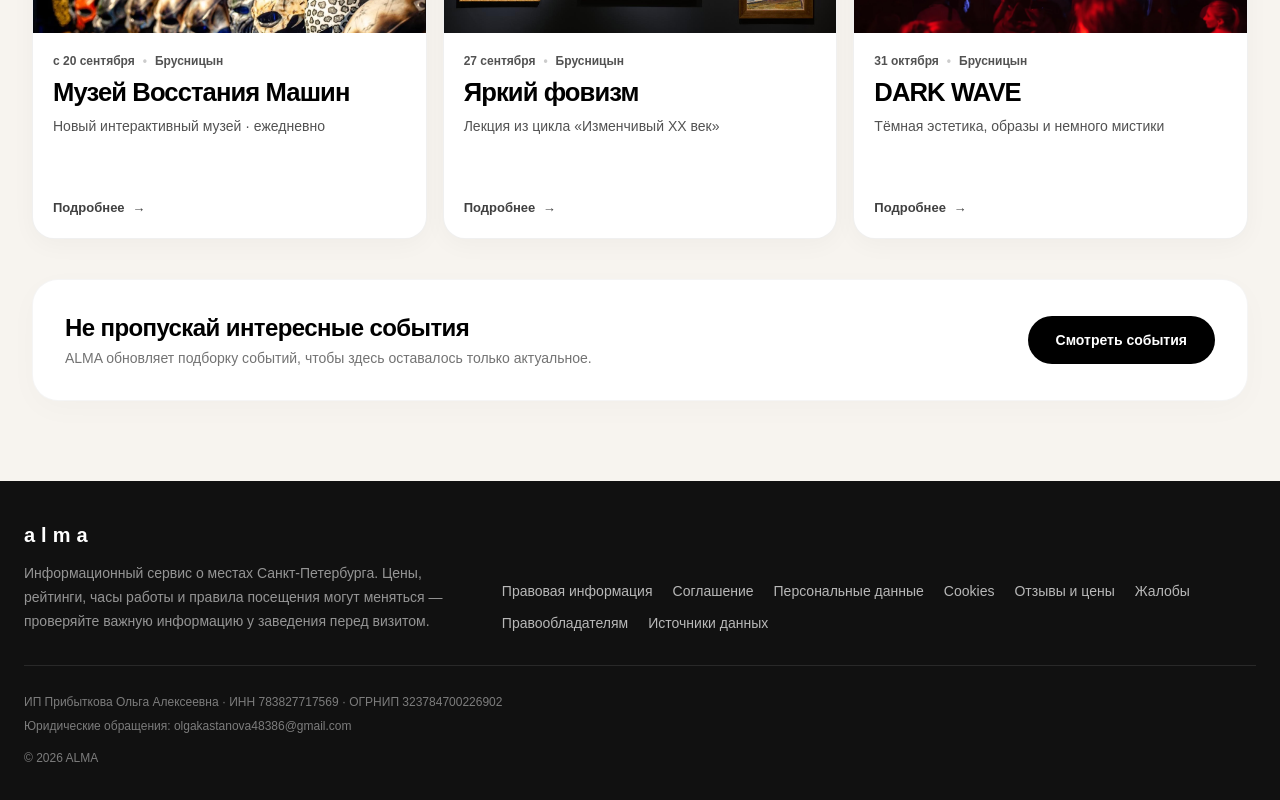
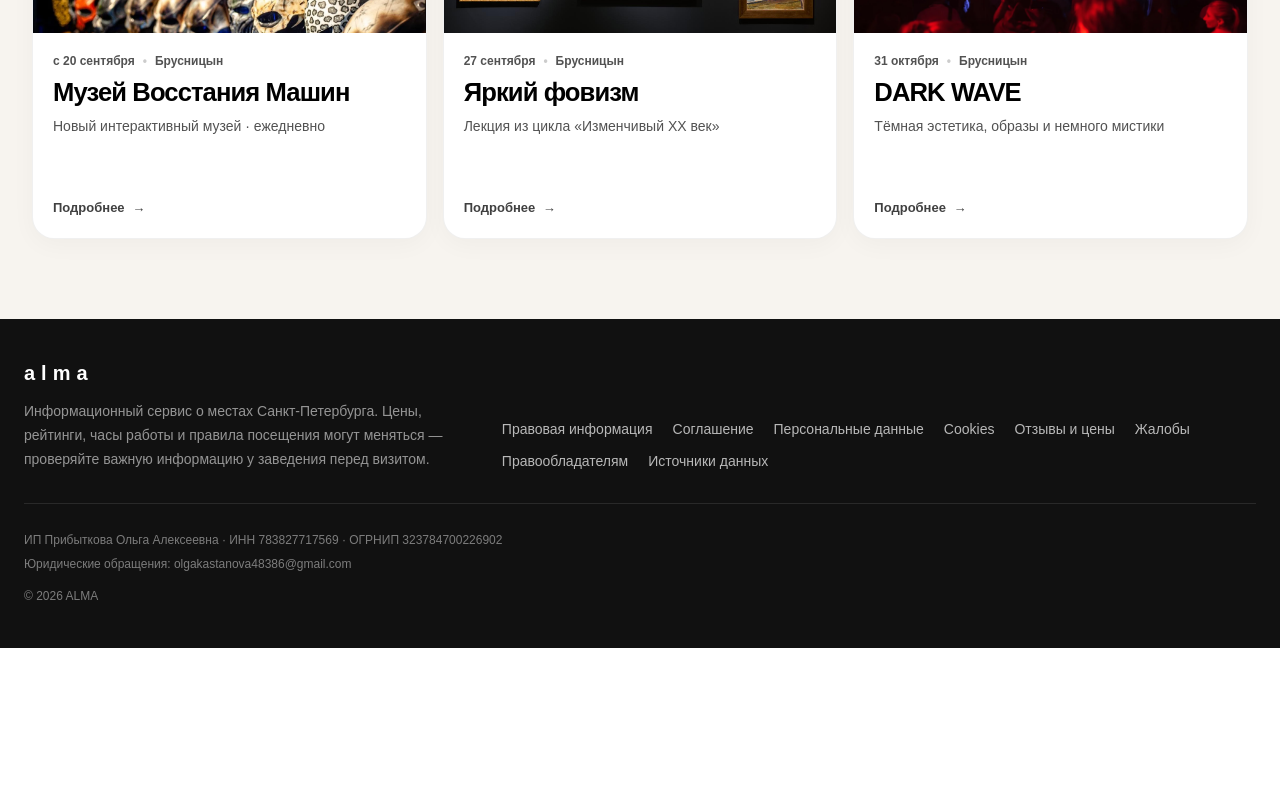
Before and after one commit to olgakastanova48386-dotcom/alma, a Next.js app: page /map in a window 1280 px wide. Shown: the part 1209-2009 px from the top of the page. After the commit the page ends 1857 px from the top, so only its background shows below. Built offline with nearby package versions, Linux system fonts and the light colour scheme; no server answers.

Commit message:
Remove redundant events CTA

```diff
--- a/app/map/page.tsx
+++ b/app/map/page.tsx
@@ -70,14 +70,6 @@ export default function MapPage() {
             </a>
           ))}
         </div>
-
-        <div className="mt-10 flex flex-col gap-5 rounded-[26px] border border-black/[.04] bg-white p-6 shadow-[0_8px_30px_rgba(0,0,0,.025)] sm:flex-row sm:items-center sm:justify-between sm:p-8">
-          <div>
-            <h2 className="text-xl font-bold tracking-tight sm:text-2xl">Не пропускай интересные события</h2>
-            <p className="mt-1 text-sm text-neutral-500">ALMA обновляет подборку событий, чтобы здесь оставалось только актуальное.</p>
-          </div>
-          <a href="#events" className="shrink-0 rounded-full bg-black px-7 py-3.5 text-center text-sm font-semibold text-white">Смотреть события</a>
-        </div>
       </section>
     </main>
   );
```
